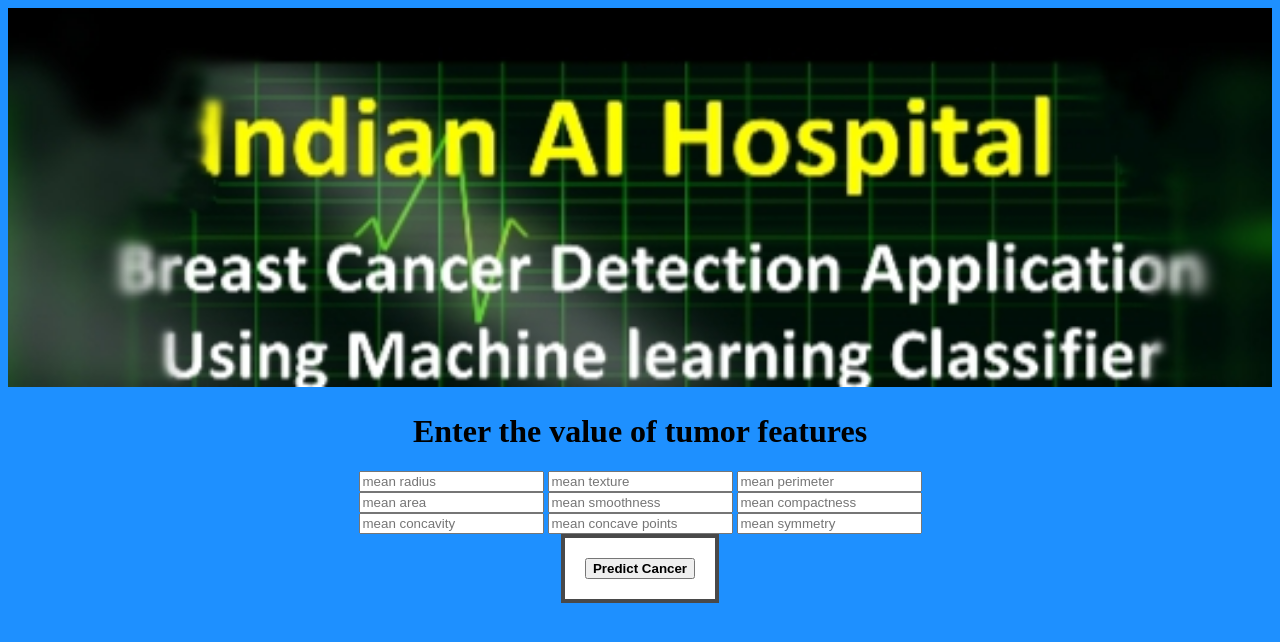
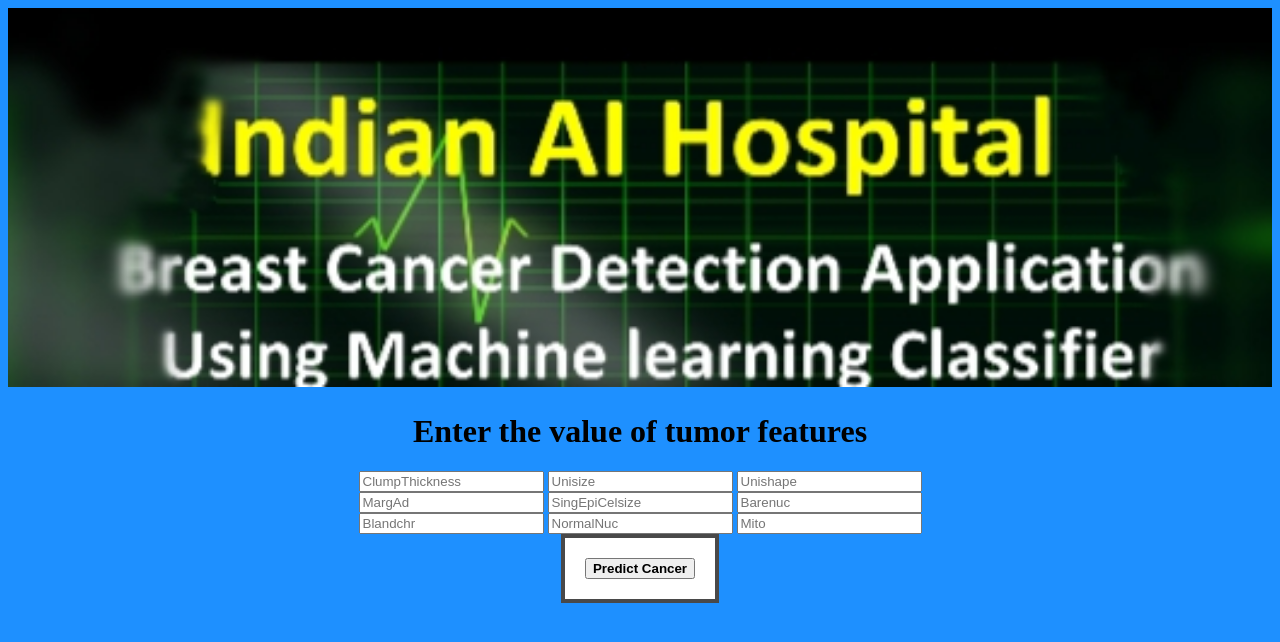
Before and after one commit to Rakesh1051998/Breast-cancer-prediction, a Flask app: page / in a window 1280 px wide. Shown: the top 642 px of the page. Run offline with Flask 2, Linux system fonts and the light colour scheme; parts of the project's set-up code (start-up, migrations or seed data) failed here and were passed over.

Commit message:
Update index.html

```diff
--- a/templates/index.html
+++ b/templates/index.html
@@ -51,48 +51,19 @@
     <form action="{{ url_for('predict')}}"method="post">
         <h1>Enter the value of tumor features</h1>
 
-    	<input type="text" name="mean_radius" placeholder="mean radius" required="required" />
-        <input type="text" name="mean_texture" placeholder="mean texture" required="required" />
-		<input type="text" name="mean_perimeter" placeholder="mean perimeter" required="required" />
+    	<input type="text" name='ClumpThickness' placeholder='ClumpThickness' required="required" />
+        <input type="text" name='Unisize' placeholder='Unisize' required="required" />
+		<input type="text" name='Unishape' placeholder='Unishape' required="required" />
         <br>
-		<input type="text" name="mean_area" placeholder="mean area" required="required" />
-        <input type="text" name="mean_smoothness" placeholder="mean smoothness" required="required" />
-		<input type="text" name="mean_compactness" placeholder="mean compactness" required="required" />
+		<input type="text" name='MargAd' placeholder='MargAd' required="required" />
+        <input type="text" name='SingEpiCelsize' placeholder='SingEpiCelsize' required="required" />
+		<input type="text" name='Barenuc' placeholder='Barenuc' required="required" />
         <br>
-        <input type="text" name="mean_concavity" placeholder="mean concavity" required="required" />
-        <input type="text" name="mean_concave_points" placeholder="mean concave points" required="required" />
-		<input type="text" name="mean_symmetry" placeholder="mean symmetry" required="required" />
+        <input type="text" name='Blandchr' placeholder='Blandchr' required="required" />
+        <input type="text" name='NormalNuc' placeholder='NormalNuc' required="required" />
+		<input type="text" name='Mito' placeholder='Mito' required="required" />
         <br>
-		<!--<br>
-    	<input type="text" name="mean_concavity" placeholder="mean concavity" required="required" />
-        <input type="text" name="mean_concave_points" placeholder="mean concave points" required="required" />
-		<input type="text" name="mean_symmetry" placeholder="mean symmetry" required="required" />
-    	<input type="text" name="mean_fractal_dimension" placeholder="mean fractal dimension" required="required" />
-        <input type="text" name="radius_error" placeholder="radius error" required="required" />
-		<input type="text" name="texture_error" placeholder="texture error" required="required" />
-		<br>
-    	<input type="text" name="perimeter_error" placeholder="perimeter error" required="required" />
-        <input type="text" name="area_error" placeholder="area error " required="required" />
-		<input type="text" name="smoothness_error" placeholder="smoothness error" required="required" />
-    	<input type="text" name="compactness_error" placeholder="compactness error" required="required" />
-        <input type="text" name="concavity_error" placeholder="concavity error" required="required" />
-		<input type="text" name="concave_points_error" placeholder="concave points error" required="required" />
-    	<br>
-    	<input type="text" name="symmetry_error" placeholder="symmetry error" required="required" />
-        <input type="text" name="fractal_dimension_error" placeholder="fractal dimension error" required="required" />
-		<input type="text" name="worst_radius" placeholder="worst radius" required="required" />
-    	<input type="text" name="worst_texture" placeholder="worst texture" required="required" />
-        <input type="text" name="worst_perimeter" placeholder="worst perimeter" required="required" />
-		<input type="text" name="worst_area" placeholder="worst area" required="required" />
-		<br>
-    	<input type="text" name="worst_smoothness" placeholder="worst smoothness" required="required" />
-        <input type="text" name="worst_compactness" placeholder="worst compactness" required="required" />
-		<input type="text" name="worst_concavity" placeholder="worst concavity" required="required" />
-    	<input type="text" name="worst_concave_points" placeholder="worst concave points" required="required" />
-        <input type="text" name="worst_symmetry" placeholder="'worst symmetry" required="required" />
-		<input type="text" name="worst_fractal_dimension" placeholder="worst fractal dimension" required="required" />
-        <br>
-        <br>-->
+
 
         <!-- Show button -->
         <div class="button_cont" align="center"><a class="button_css" href="http://bit.ly/breast-cancer-ml-project" target="_blank" rel="nofollow noopener">
```
